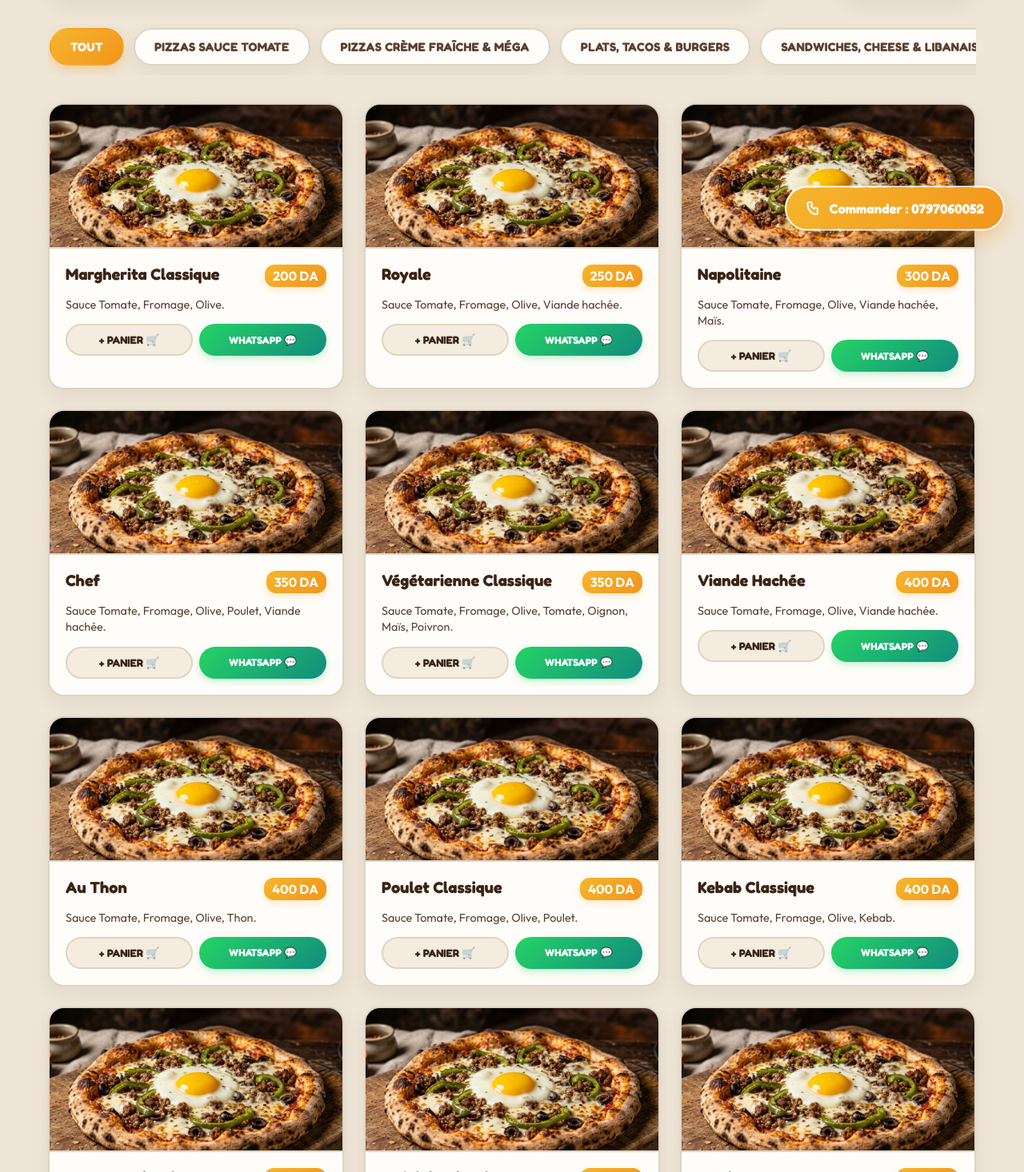
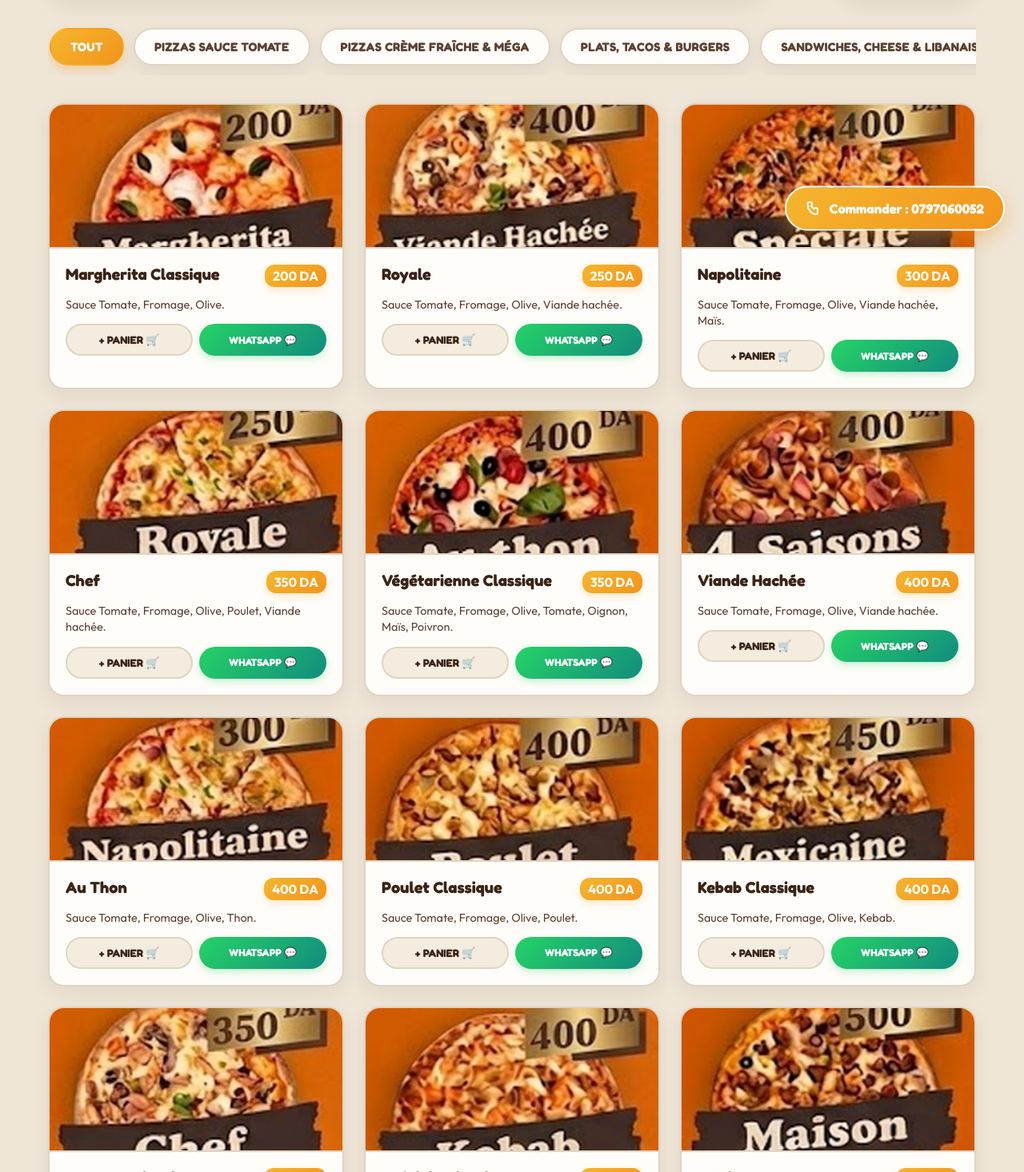
Before and after one commit to hakimabderrahim18/Pizza-Mazouni, a React (Vite) app: page / in a window 1280 px wide. Shown: the part 484-1950 px from the top of the page at 80% size. Built offline with nearby package versions, Linux system fonts and the light colour scheme.

Commit message:
Assign unique, distinct food photos for every single pizza and menu item based on specific recipe names and ingredients

```diff
--- a/src/App.jsx
+++ b/src/App.jsx
@@ -1,6 +1,6 @@
 import React, { useState, useEffect } from 'react';
 
-// Extracted Pizza Mazouni menu database with generic category high-res food photography
+// Extracted Pizza Mazouni menu database with distinct individual item food photos
 const MENU_ITEMS = [
   {
     "id": "tom-margherita",
@@ -8,7 +8,7 @@ const MENU_ITEMS = [
     "ingredients": "Sauce Tomate, Fromage, Olive.",
     "price": 200,
     "category": "sauce-tomate",
-    "image": "/mazouni_special.png"
+    "image": "/items/tom_margherita.png"
   },
   {
     "id": "tom-royale",
@@ -16,7 +16,7 @@ const MENU_ITEMS = [
     "ingredients": "Sauce Tomate, Fromage, Olive, Viande hachée.",
     "price": 250,
     "category": "sauce-tomate",
-    "image": "/mazouni_special.png"
+    "image": "/items/tom_royale.png"
   },
   {
     "id": "tom-napolitaine",
@@ -24,7 +24,7 @@ const MENU_ITEMS = [
     "ingredients": "Sauce Tomate, Fromage, Olive, Viande hachée, Maïs.",
     "price": 300,
     "category": "sauce-tomate",
-    "image": "/mazouni_special.png"
+    "image": "/items/tom_napolitaine.png"
   },
   {
     "id": "tom-chef",
@@ -32,7 +32,7 @@ const MENU_ITEMS = [
     "ingredients": "Sauce Tomate, Fromage, Olive, Poulet, Viande hachée.",
     "price": 350,
     "category": "sauce-tomate",
-    "image": "/mazouni_special.png"
+    "image": "/items/tom_chef.png"
   },
   {
     "id": "tom-vegetarienne-c",
@@ -40,7 +40,7 @@ const MENU_ITEMS = [
     "ingredients": "Sauce Tomate, Fromage, Olive, Tomate, Oignon, Maïs, Poivron.",
     "price": 350,
     "category": "sauce-tomate",
-    "image": "/mazouni_special.png"
+    "image": "/items/tom_vegetarienne_c.png"
   },
   {
     "id": "tom-viande-hachee",
@@ -48,7 +48,7 @@ const MENU_ITEMS = [
     "ingredients": "Sauce Tomate, Fromage, Olive, Viande hachée.",
     "price": 400,
     "category": "sauce-tomate",
-    "image": "/mazouni_special.png"
+    "image": "/items/tom_viande_hachee.png"
   },
   {
     "id": "tom-au-thon",
@@ -56,7 +56,7 @@ const MENU_ITEMS = [
     "ingredients": "Sauce Tomate, Fromage, Olive, Thon.",
     "price": 400,
     "category": "sauce-tomate",
-    "image": "/mazouni_special.png"
+    "image": "/items/tom_au_thon.png"
   },
   {
     "id": "tom-poulet-c",
@@ -64,7 +64,7 @@ const MENU_ITEMS = [
     "ingredients": "Sauce Tomate, Fromage, Olive, Poulet.",
     "price": 400,
     "category": "sauce-tomate",
-    "image": "/mazouni_special.png"
+    "image": "/items/tom_poulet_c.png"
   },
   {
     "id": "tom-kebab-c",
@@ -72,7 +72,7 @@ const MENU_ITEMS = [
     "ingredients": "Sauce Tomate, Fromage, Olive, Kebab.",
     "price": 400,
     "category": "sauce-tomate",
-    "image": "/mazouni_special.png"
+    "image": "/items/tom_kebab_c.png"
   },
   {
     "id": "tom-merguez-c",
@@ -80,7 +80,7 @@ const MENU_ITEMS = [
     "ingredients": "Sauce Tomate, Fromage, Olive, Merguez.",
     "price": 400,
     "category": "sauce-tomate",
-    "image": "/mazouni_special.png"
+    "image": "/items/tom_merguez_c.png"
   },
   {
     "id": "tom-speciale-c",
@@ -88,7 +88,7 @@ const MENU_ITEMS = [
     "ingredients": "Sauce Tomate, Fromage, Olive, Poulet, Viande Hachée, Maïs.",
     "price": 400,
     "category": "sauce-tomate",
-    "image": "/mazouni_special.png"
+    "image": "/items/tom_speciale_c.png"
   },
   {
     "id": "tom-4saisons",
@@ -96,7 +96,7 @@ const MENU_ITEMS = [
     "ingredients": "Sauce Tomate, Fromage, Olive, Merguez, Viande Hachée, Œuf.",
     "price": 400,
     "category": "sauce-tomate",
-    "image": "/mazouni_special.png"
+    "image": "/items/tom_4saisons.png"
   },
   {
     "id": "tom-mexicaine",
@@ -104,7 +104,7 @@ const MENU_ITEMS = [
     "ingredients": "Sauce Tomate, Fromage, Olive, Poulet, Viande Hachée, Thon, Maïs.",
     "price": 450,
     "category": "sauce-tomate",
-    "image": "/mazouni_special.png"
+    "image": "/items/tom_mexicaine.png"
   },
   {
     "id": "tom-maison",
@@ -112,7 +112,7 @@ const MENU_ITEMS = [
     "ingredients": "Sauce Tomate, Fromage, Olive, Viande hachée, Poulet, Kebab, Thon, Maïs, Fromage blanc.",
     "price": 500,
     "category": "sauce-tomate",
-    "image": "/mazouni_special.png"
+    "image": "/items/tom_maison.png"
   },
   {
     "id": "tom-4fromages-c",
@@ -120,7 +120,7 @@ const MENU_ITEMS = [
     "ingredients": "Sauce Tomate, Fromage Rouge, Gouda, Gruyère, Canserbort, Olive.",
     "price": 550,
     "category": "sauce-tomate",
-    "image": "/mazouni_special.png"
+    "image": "/items/tom_4fromages_c.png"
   },
   {
     "id": "tom-fermier",
@@ -129,7 +129,7 @@ const MENU_ITEMS = [
     "price": 550,
     "category": "sauce-tomate",
     "badge": "Spécial",
-    "image": "/mazouni_special.png"
+    "image": "/items/le_fermier.png"
   },
   {
     "id": "tom-souffle",
@@ -138,7 +138,7 @@ const MENU_ITEMS = [
     "price": 700,
     "category": "sauce-tomate",
     "badge": "Chaud",
-    "image": "/mazouni_special.png"
+    "image": "/items/souffle.png"
   },
   {
     "id": "tom-reine",
@@ -146,7 +146,7 @@ const MENU_ITEMS = [
     "ingredients": "Sauce tomate, Fromage, Poulet, Kebab, Viande Hachée, Camembert, Mozzarella.",
     "price": 750,
     "category": "sauce-tomate",
-    "image": "/mazouni_special.png"
+    "image": "/items/4_saison.png"
   },
   {
     "id": "tom-super",
@@ -154,7 +154,7 @@ const MENU_ITEMS = [
     "ingredients": "Sauce Tomate, Fromage, Olive, Poulet, Viande hachée, Thon, Maïs, Bordure fromage blanc, Mozzarella.",
     "price": 750,
     "category": "sauce-tomate",
-    "image": "/mazouni_special.png"
+    "image": "/items/super.png"
   },
   {
     "id": "tom-extra-fromage",
@@ -163,7 +163,7 @@ const MENU_ITEMS = [
     "price": 800,
     "category": "sauce-tomate",
     "badge": "Maxi Fromage",
-    "image": "/mazouni_special.png"
+    "image": "/items/extra_fromage.png"
   },
   {
     "id": "tom-istanbul",
@@ -171,7 +171,7 @@ const MENU_ITEMS = [
     "ingredients": "Sauce Tomate, Fromage, Olive, Poulet, Viande hachée, Poivron, Merguez, Kebab, Mozzarella.",
     "price": 800,
     "category": "sauce-tomate",
-    "image": "/mazouni_special.png"
+    "image": "/items/istanbul.png"
   },
   {
     "id": "tom-gruyere",
@@ -179,7 +179,7 @@ const MENU_ITEMS = [
     "ingredients": "Sauce Tomate, Fromage, Olive, Viande hachée, Merguez, Kebab, Gruyère, Mozzarella.",
     "price": 800,
     "category": "sauce-tomate",
-    "image": "/mazouni_special.png"
+    "image": "/items/gruyere.png"
   },
   {
     "id": "crm-poulet",
@@ -187,7 +187,7 @@ const MENU_ITEMS = [
     "ingredients": "Crème Fraîche, Fromage, Olive, Poulet.",
     "price": 500,
     "category": "creme-fraiche",
-    "image": "/mazouni_special.png"
+    "image": "/items/creme_poulet.png"
   },
   {
     "id": "crm-kebab",
@@ -195,7 +195,7 @@ const MENU_ITEMS = [
     "ingredients": "Crème Fraîche, Fromage, Olive, Kebab.",
     "price": 500,
     "category": "creme-fraiche",
-    "image": "/mazouni_special.png"
+    "image": "/items/creme_kebab.png"
   },
   {
     "id": "crm-maison",
@@ -204,7 +204,7 @@ const MENU_ITEMS = [
     "price": 600,
     "category": "creme-fraiche",
     "badge": "Spécial Maison",
-    "image": "/mazouni_special.png"
+    "image": "/items/creme_maison.png"
   },
   {
     "id": "crm-6fromages",
@@ -213,7 +213,7 @@ const MENU_ITEMS = [
     "price": 750,
     "category": "creme-fraiche",
     "badge": "Crémeux",
-    "image": "/mazouni_special.png"
+    "image": "/items/creme_6fromages.png"
   },
   {
     "id": "snd-kebab",
@@ -221,7 +221,7 @@ const MENU_ITEMS = [
     "ingredients": "Pain maison chaud, viande kebab grillée, frites, salade, sauces.",
     "price": 300,
     "category": "sandwiches",
-    "image": "/sandwich.png"
+    "image": "/items/sandwich_kebab.png"
   },
   {
     "id": "snd-poulet",
@@ -229,7 +229,7 @@ const MENU_ITEMS = [
     "ingredients": "Pain maison, émincé de poulet mariné, frites, salade, sauces.",
     "price": 300,
     "category": "sandwiches",
-    "image": "/sandwich.png"
+    "image": "/items/sandwich_poulet.png"
   },
   {
     "id": "snd-kebda",
@@ -237,7 +237,7 @@ const MENU_ITEMS = [
     "ingredients": "Pain maison, foie épicé sauté, frites, salade, sauces.",
     "price": 350,
     "category": "sandwiches",
-    "image": "/sandwich.png"
+    "image": "/items/sandwich_kebda.png"
   },
   {
     "id": "snd-crispy",
@@ -245,7 +245,7 @@ const MENU_ITEMS = [
     "ingredients": "Pain maison, filet de poulet croustillant pané, frites, salade, sauces.",
     "price": 350,
     "category": "sandwiches",
-    "image": "/sandwich.png"
+    "image": "/items/sandwich_crispy.png"
   },
   {
     "id": "snd-merguez",
@@ -253,7 +253,7 @@ const MENU_ITEMS = [
     "ingredients": "Pain maison, merguez grillées, frites, salade, sauces.",
     "price": 350,
     "category": "sandwiches",
-    "image": "/sandwich.png"
+    "image": "/items/sandwich_merguez.png"
   },
   {
     "id": "snd-viande-hachee",
@@ -261,7 +261,7 @@ const MENU_ITEMS = [
     "ingredients": "Pain maison, viande hachée assaisonnée, frites, salade, sauces.",
     "price": 350,
     "category": "sandwiches",
-    "image": "/sandwich.png"
+    "image": "/items/sandwich_viande_hachee.png"
   },
   {
     "id": "snd-mixte",
@@ -270,7 +270,7 @@ const MENU_ITEMS = [
     "price": 450,
     "category": "sandwiches",
     "badge": "Gros Appétit",
-    "image": "/sandwich.png"
+    "image": "/items/sandwich_mixte.png"
   },
   {
     "id": "chs-poulet",
@@ -278,7 +278,7 @@ const MENU_ITEMS = [
     "ingredients": "Pain de mie toasté grillé, fromage fondant, poulet mariné, frites.",
     "price": 300,
     "category": "sandwiches",
-    "image": "/sandwich.png"
+    "image": "/items/cheese_poulet.png"
   },
   {
     "id": "chs-kebab",
@@ -286,7 +286,7 @@ const MENU_ITEMS = [
     "ingredients": "Pain de mie toasté, fromage fondant, viande kebab grillée, frites.",
     "price": 350,
     "category": "sandwiches",
-    "image": "/sandwich.png"
+    "image": "/items/cheese_kebab.png"
   },
   {
     "id": "chs-kebda",
@@ -294,7 +294,7 @@ const MENU_ITEMS = [
     "ingredients": "Pain de mie toasté, fromage fondant, foie épicé sauté, frites.",
     "price": 350,
     "category": "sandwiches",
-    "image": "/sandwich.png"
+    "image": "/items/cheese_kebda.png"
   },
   {
     "id": "chs-crispy",
@@ -302,7 +302,7 @@ const MENU_ITEMS = [
     "ingredients": "Pain de mie toasté, fromage fondant, poulet croustillant pané, frites.",
     "price": 350,
     "category": "sandwiches",
-    "image": "/sandwich.png"
+    "image": "/items/cheese_crispy.png"
   },
   {
     "id": "chs-merguez",
@@ -310,7 +310,7 @@ const MENU_ITEMS = [
     "ingredients": "Pain de mie toasté, fromage fondant, merguez grillées, frites.",
     "price": 350,
     "category": "sandwiches",
-    "image": "/sandwich.png"
+    "image": "/items/cheese_merguez.png"
   },
   {
     "id": "chs-viande-hachee",
@@ -318,7 +318,7 @@ const MENU_ITEMS = [
     "ingredients": "Pain de mie toasté, fromage fondant, viande hachée, frites.",
     "price": 350,
     "category": "sandwiches",
-    "image": "/sandwich.png"
+    "image": "/items/cheese_viande_hachee.png"
   },
   {
     "id": "chs-mixte",
@@ -326,7 +326,7 @@ const MENU_ITEMS = [
     "ingredients": "Pain de mie toasté, fromage fondant, mélange de viandes, frites.",
     "price": 450,
     "category": "sandwiches",
-    "image": "/sandwich.png"
+    "image": "/items/cheese_mixte.png"
   },
   {
     "id": "lib-poulet",
@@ -334,7 +334,7 @@ const MENU_ITEMS = [
     "ingredients": "Pain libanais enroulé, poulet émincé, frites, salade, crème d'ail.",
     "price": 400,
     "category": "sandwiches",
-    "image": "/sandwich.png"
+    "image": "/items/libanais_poulet.png"
   },
   {
     "id": "lib-kebab",
@@ -342,7 +342,7 @@ const MENU_ITEMS = [
     "ingredients": "Pain libanais enroulé, viande kebab grillée, frites, salade, sauces.",
     "price": 400,
     "category": "sandwiches",
-    "image": "/sandwich.png"
+    "image": "/items/libanais_kebab.png"
   },
   {
     "id": "lib-crispy",
@@ -350,7 +350,7 @@ const MENU_ITEMS = [
     "ingredients": "Pain libanais, poulet croustillant pané, frites, salade, sauces.",
     "price": 450,
     "category": "sandwiches",
-    "image": "/sandwich.png"
+    "image": "/items/libanais_crispy.png"
   },
   {
     "id": "lib-viande-hachee",
@@ -358,7 +358,7 @@ const MENU_ITEMS = [
     "ingredients": "Pain libanais, viande hachée assaisonnée, frites, salade, sauces.",
     "price": 450,
     "category": "sandwiches",
-    "image": "/sandwich.png"
+    "image": "/items/libanais_viande_hachee.png"
   },
   {
     "id": "lib-merguez",
@@ -366,7 +366,7 @@ const MENU_ITEMS = [
     "ingredients": "Pain libanais, merguez dorées, frites, salade, sauces.",
     "price": 450,
     "category": "sandwiches",
-    "image": "/sandwich.png"
+    "image": "/items/libanais_merguez.png"
   },
   {
     "id": "lib-mixte",
@@ -375,7 +375,7 @@ const MENU_ITEMS = [
     "price": 500,
     "category": "sandwiches",
     "badge": "Populaire",
-    "image": "/sandwich.png"
+    "image": "/items/libanais_mixte.png"
   },
   {
     "id": "plt-escalope",
@@ -383,7 +383,7 @@ const MENU_ITEMS = [
     "ingredients": "Assiette d'escalope de poulet tendre grillée, frites, salade, sauces.",
     "price": 550,
     "category": "tacos-plats",
-    "image": "/plat.png"
+    "image": "/items/plat_escalope.png"
   },
   {
     "id": "plt-steak",
@@ -391,7 +391,7 @@ const MENU_ITEMS = [
     "ingredients": "Assiette de steak haché de bœuf grillé, frites dorées, salade, sauces.",
     "price": 550,
     "category": "tacos-plats",
-    "image": "/plat.png"
+    "image": "/items/plat_viande_hachee.png"
   },
   {
     "id": "plt-merguez",
@@ -399,7 +399,7 @@ const MENU_ITEMS = [
     "ingredients": "Assiette de merguez grillées au four traditionnel, frites dorées, salade, sauces.",
     "price": 550,
     "category": "tacos-plats",
-    "image": "/plat.png"
+    "image": "/items/plat_merguez.png"
   },
   {
     "id": "plt-kebab",
@@ -407,7 +407,7 @@ const MENU_ITEMS = [
     "ingredients": "Assiette de viande kebab marinée et grillée, frites dorées, salade, sauces.",
     "price": 600,
     "category": "tacos-plats",
-    "image": "/plat.png"
+    "image": "/items/plat_kebab.png"
   },
   {
     "id": "plt-crispy",
@@ -415,7 +415,7 @@ const MENU_ITEMS = [
     "ingredients": "Assiette de filets de poulet croustillants panés, frites dorées, salade, sauces.",
     "price": 650,
     "category": "tacos-plats",
-    "image": "/plat.png"
+    "image": "/items/plat_crispy.png"
   },
   {
     "id": "plt-kebda",
@@ -423,7 +423,7 @@ const MENU_ITEMS = [
     "ingredients": "Assiette de foie épicé sauté aux oignons, frites dorées, salade, sauces.",
     "price": 650,
     "category": "tacos-plats",
-    "image": "/plat.png"
+    "image": "/items/plat_kebda.png"
   },
   {
     "id": "plt-mixte",
@@ -432,7 +432,7 @@ const MENU_ITEMS = [
     "price": 700,
     "category": "tacos-plats",
     "badge": "Complet",
-    "image": "/plat.png"
+    "image": "/items/plat_mixte.png"
   },
   {
     "id": "tco-kebab",
@@ -440,7 +440,7 @@ const MENU_ITEMS = [
     "ingredients": "Galette de blé grillée, viande kebab, frites dorées, sauce fromagère onctueuse.",
     "price": 450,
     "category": "tacos-plats",
-    "image": "/tacos.png"
+    "image": "/items/tacos_poulet.png"
   },
   {
     "id": "tco-viande-hachee",
@@ -448,7 +448,7 @@ const MENU_ITEMS = [
     "ingredients": "Galette de blé, viande hachée grillée, frites, sauce fromagère maison.",
     "price": 450,
     "category": "tacos-plats",
-    "image": "/tacos.png"
+    "image": "/items/tacos_viande_hachee.png"
   },
   {
     "id": "tco-poulet",
@@ -456,7 +456,7 @@ const MENU_ITEMS = [
     "ingredients": "Galette de blé, émincé de poulet grillé, frites, sauce fromagère.",
     "price": 450,
     "category": "tacos-plats",
-    "image": "/tacos.png"
+    "image": "/items/tacos_poulet.png"
   },
   {
     "id": "tco-merguez",
@@ -464,7 +464,7 @@ const MENU_ITEMS = [
     "ingredients": "Galette de blé, merguez grillées, frites, sauce fromagère maison.",
     "price": 450,
     "category": "tacos-plats",
-    "image": "/tacos.png"
+    "image": "/items/tacos_merguez.png"
   },
   {
     "id": "tco-crispy",
@@ -472,7 +472,7 @@ const MENU_ITEMS = [
     "ingredients": "Galette de blé, poulet pané extra-croustillant, frites, sauce fromagère.",
     "price": 500,
     "category": "tacos-plats",
-    "image": "/tacos.png"
+    "image": "/items/tacos_gratine.png"
   },
   {
     "id": "tco-mixte",
@@ -481,7 +481,7 @@ const MENU_ITEMS = [
     "price": 550,
     "category": "tacos-plats",
     "badge": "Succès",
-    "image": "/tacos.png"
+    "image": "/items/tacos_mixte.png"
   },
   {
     "id": "tco-gratine",
@@ -490,7 +490,7 @@ const MENU_ITEMS = [
     "price": 650,
     "category": "tacos-plats",
     "badge": "Gratiné",
-    "image": "/tacos.png"
+    "image": "/items/tacos_gratine.png"
   },
   {
     "id": "tco-4fromages",
@@ -498,7 +498,7 @@ const MENU_ITEMS = [
     "ingredients": "Tacos généreux avec mozzarella, cheddar, gruyère et fromage rouge fondu.",
     "price": 700,
     "category": "tacos-plats",
-    "image": "/tacos.png"
+    "image": "/items/tacos_4fromages.png"
   },
   {
     "id": "bgr-simple",
@@ -506,7 +506,7 @@ const MENU_ITEMS = [
     "ingredients": "Pain burger moelleux, steak haché grillé, salade, tomate, oignons, sauce maison.",
     "price": 200,
     "category": "tacos-plats",
-    "image": "/burger.png"
+    "image": "/items/burger_simple.png"
   },
   {
     "id": "bgr-cheese",
@@ -514,7 +514,7 @@ const MENU_ITEMS = [
     "ingredients": "Pain burger, steak haché grillé, tranche de cheddar fondant, salade, sauce.",
     "price": 250,
     "category": "tacos-plats",
-    "image": "/burger.png"
+    "image": "/items/burger_cheese_burger.png"
   },
   {
     "id": "bgr-double",
@@ -523,7 +523,7 @@ const MENU_ITEMS = [
     "price": 350,
     "category": "tacos-plats",
     "badge": "XXL",
-    "image": "/burger.png"
+    "image": "/items/burger_double.png"
   },
   {
     "id": "bgr-poulet",
@@ -531,7 +531,7 @@ const MENU_ITEMS = [
     "ingredients": "Pain burger, filet de poulet grillé, cheddar fondant, salade, sauce.",
     "price": 250,
     "category": "tacos-plats",
-    "image": "/burger.png"
+    "image": "/items/burger_poulet.png"
   },
   {
     "id": "bgr-krispy",
@@ -539,7 +539,7 @@ const MENU_ITEMS = [
     "ingredients": "Pain burger, filet de poulet pané croustillant, cheddar fondant, salade, sauce.",
     "price": 350,
     "category": "tacos-plats",
-    "image": "/burger.png"
+    "image": "/items/burger_krispy.png"
   }
 ];
 
```
